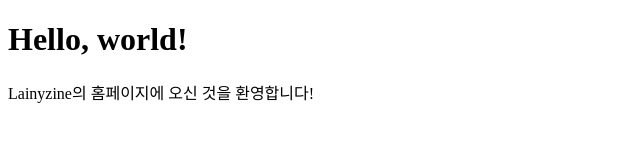
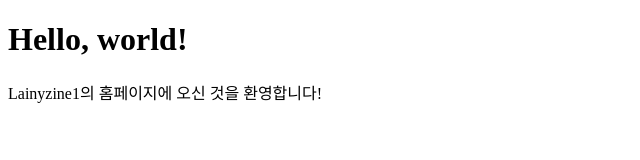
Before and after one commit to gitpcmpe/myweb, a plain HTML site: page index.html in a window 1280 px wide. Shown: the full height of the page, 0-640 px from the left. Drawn offline with Linux system fonts and the light colour scheme.

Commit message:
Update index.html

```diff
--- a/index.html
+++ b/index.html
@@ -5,6 +5,6 @@
   </head>
   <body>
     <h1>Hello, world!</h1>
-    <p>Lainyzine의 홈페이지에 오신 것을 환영합니다!</p>
+    <p>Lainyzine1의 홈페이지에 오신 것을 환영합니다!</p>
   </body>
 </html>
```
